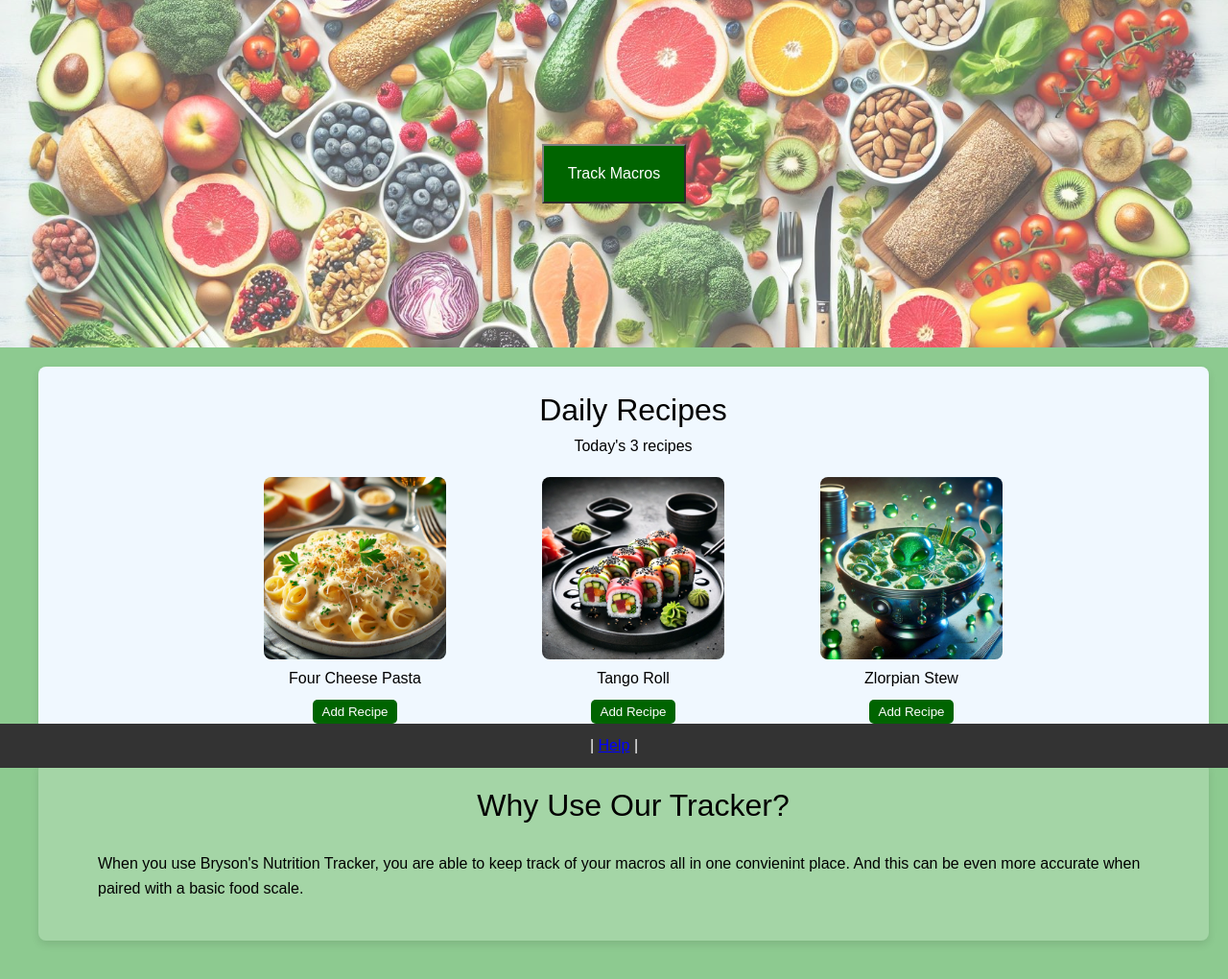
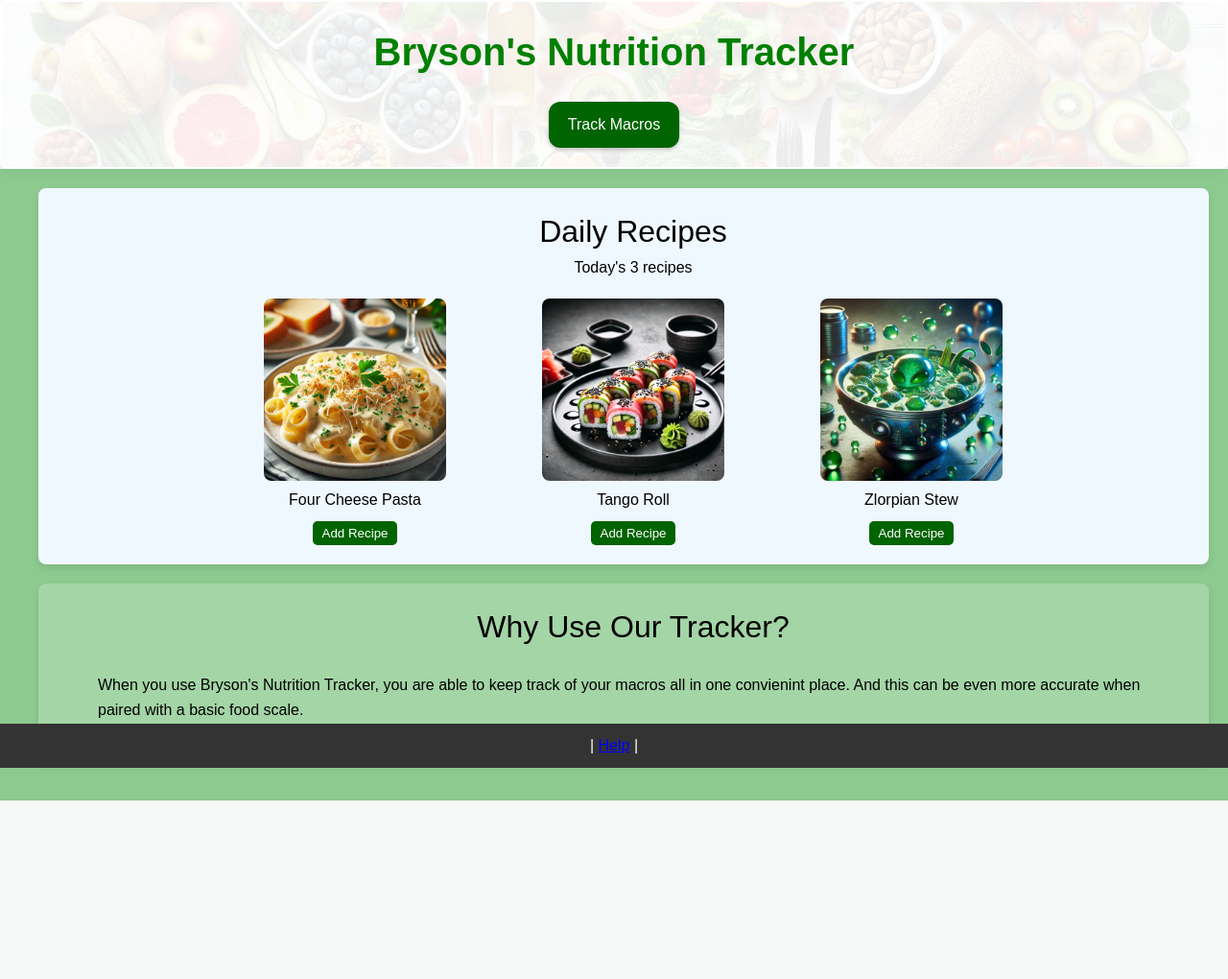
Before and after one commit to brysongroves/final351, a PHP site: page / in a window 1280 px wide. Shown: the whole page at 96% size. After the commit the page ends 834 px from the top, so only its background shows below. Run offline with PHP 8.4, Linux system fonts and the light colour scheme.

Commit message:
resuming

```diff
--- a/index.php
+++ b/index.php
@@ -17,15 +17,16 @@
     </style>
 </head>
 <body>
-    <header>
+    <!-- llm polished this up, looks much better -->
+<header style="border: 2px solid white; border-radius: 8px; padding: 20px; text-align: center; background-color: #f4f4f4; box-shadow: 0 4px 8px rgba(0, 0, 0, 0.1);">
+    <nav>
+        <h1 style="color: green; font-family: Arial, sans-serif; margin-bottom: 20px;">Bryson's Nutrition Tracker</h1>
+        <button style="background-color: darkgreen; color: white; border: none; border-radius: 12px; padding: 15px 20px; font-size: 16px; cursor: pointer; box-shadow: 0 2px 4px rgba(0, 0, 0, 0.2);" onclick="window.location.href='tracking.php';">
+            Track Macros
+        </button>
+    </nav>
+</header>
 
-
-        <nav><p></p>
-            <button style="background-color: darkgreen; color: white; border-color: gray; padding: 20px 25px; font-size: 16px; cursor: pointer;" onclick="window.location.href='tracking.php';">
-                Track Macros
-            </button>
-        </p></nav>
-    </header>
     <main>
 
         <section class="dailys">
```
